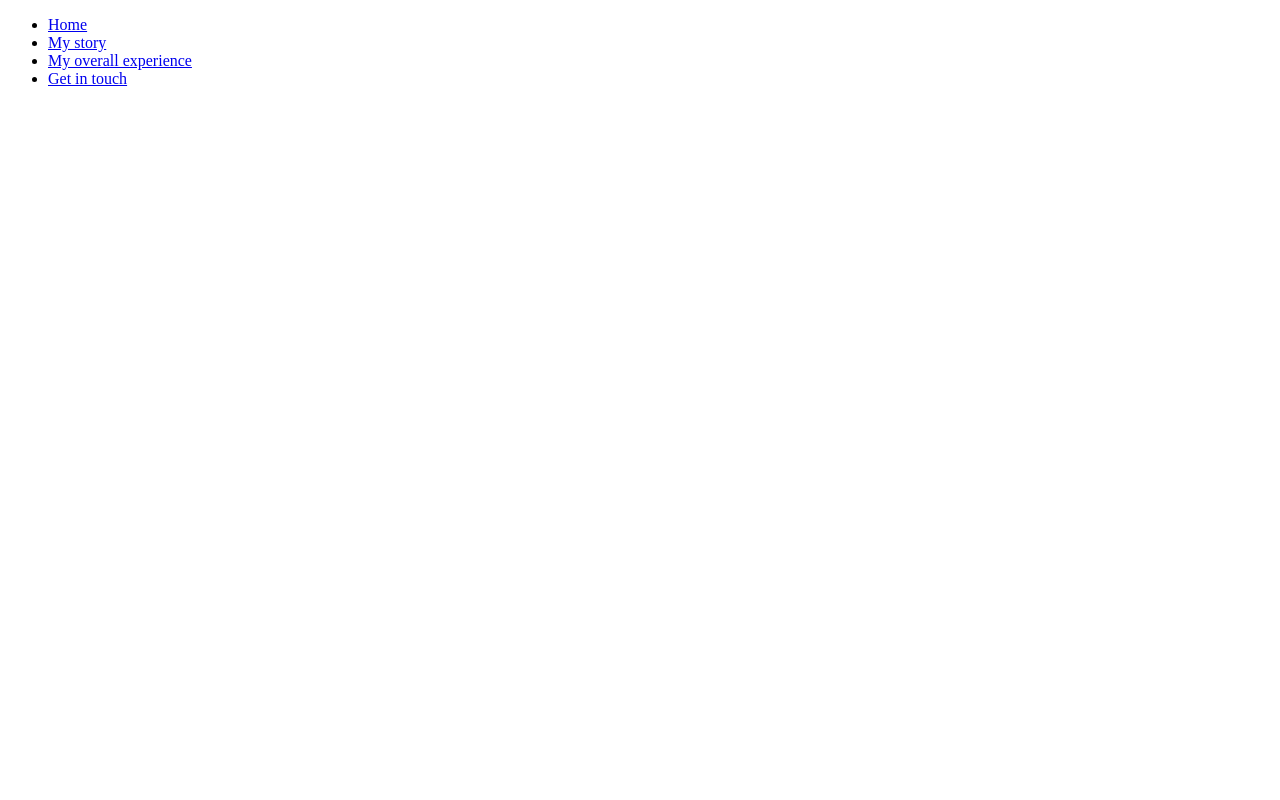
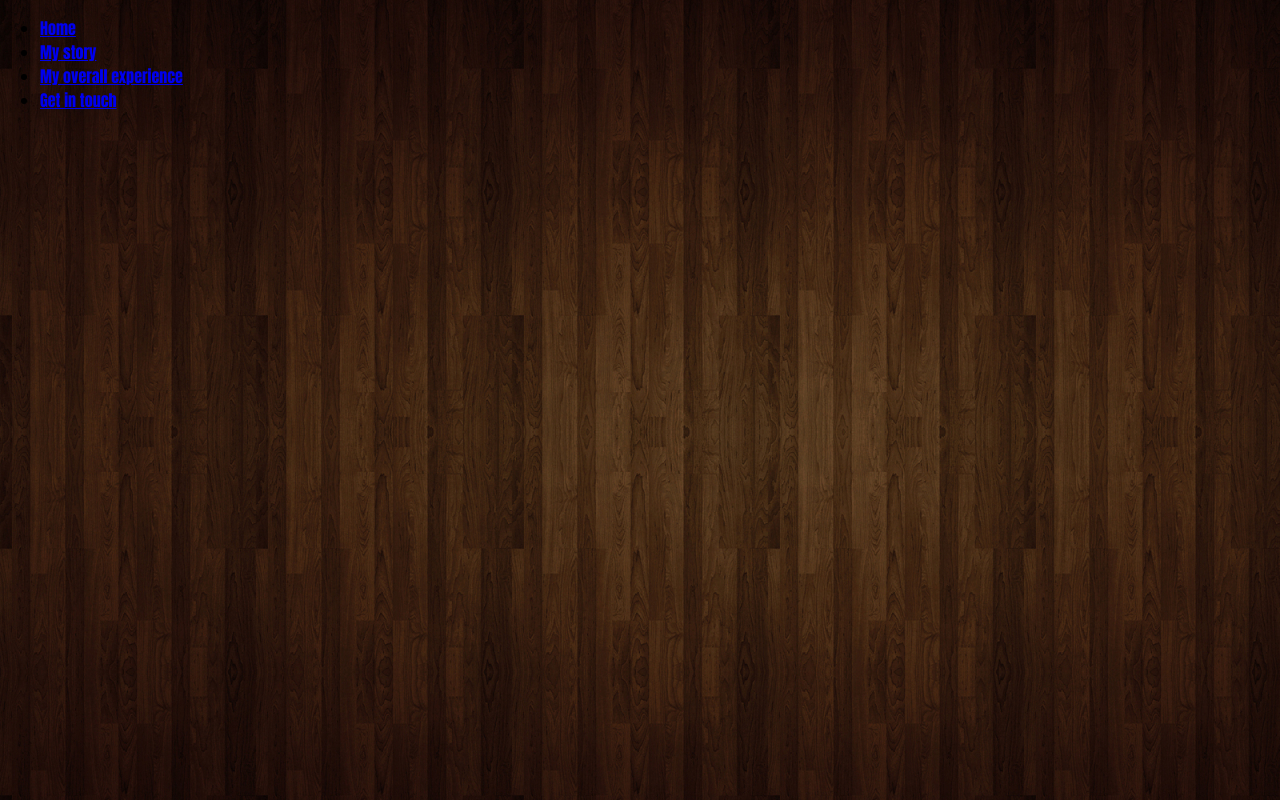
Before and after one commit to Code-Institute-Submissions/Landiinn-my-assignment_AugResub, a plain HTML site: page contact-info.html in a window 1280 px wide. Drawn offline with Linux system fonts and the light colour scheme.

Commit message:
linking the css to the html and applying style

```diff
--- a/assets/style/style.css
+++ b/assets/style/style.css
@@ -0,0 +1,8 @@
+body {
+    height:100%;
+    margin:0;
+    background-color: black;
+    font-family: Impact, Haettenschweiler, 'Arial Narrow Bold', sans-serif;
+    background-image: url(../style/img/background-css.jpg);
+
+}
--- a/contact-info.html
+++ b/contact-info.html
@@ -6,6 +6,7 @@
     <meta http-equiv="X-UA-Compatible" content="IE=edge">
     <meta name="viewport" content="width=device-width, initial-scale=1.0">
     <title>index.html</title>
+    <link rel="stylesheet" href="assets/style/style.css">
 
 </head>
 
```
Also changed, not shown: index.html (+1 -0 lines), my-experience.html (+1 -0 lines), my-story.html (+1 -0 lines).
